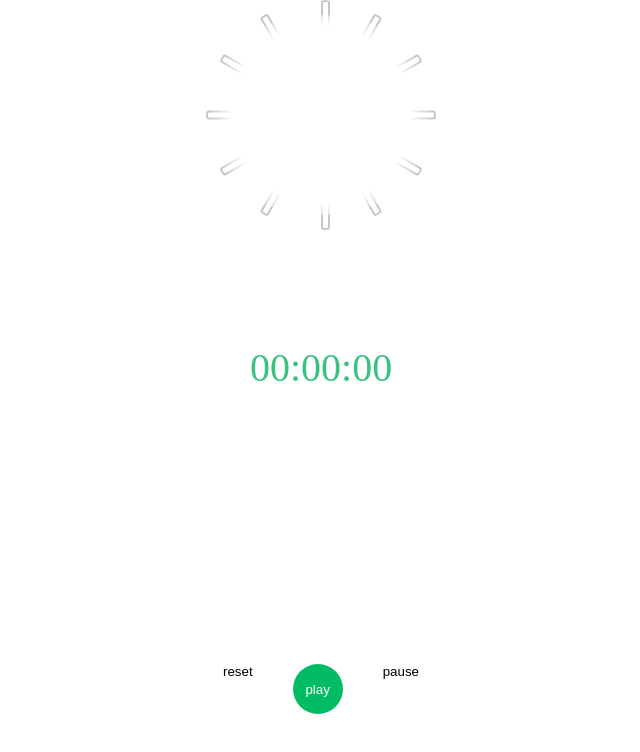
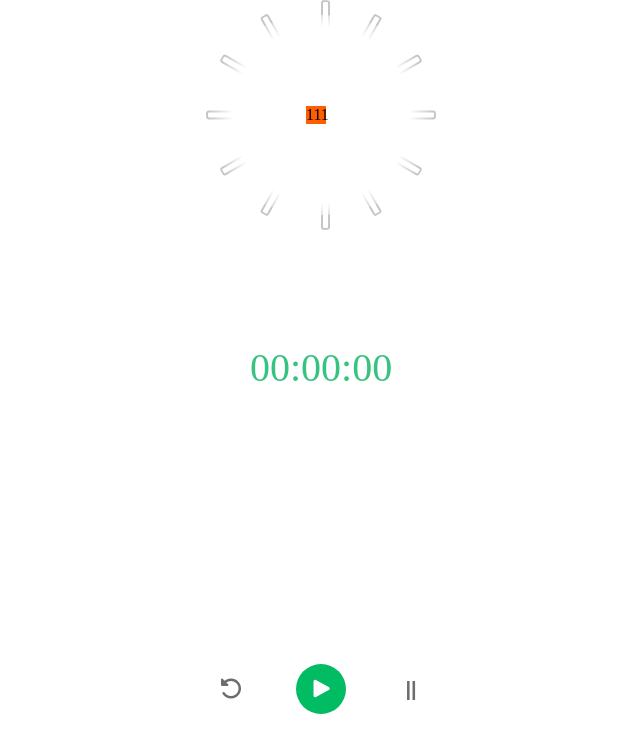
Before and after one commit to Filza-150/4th-assignment-stopwatch, a plain HTML site: page index.html in a window 1280 px wide. Shown: the whole page, without its empty margins (319-959 px from the left). Drawn offline with Linux system fonts and the light colour scheme.

Commit message:
needle functionality start

```diff
--- a/index.html
+++ b/index.html
@@ -4,6 +4,7 @@
     <meta charset="UTF-8">
     <meta name="viewport" content="width=device-width, initial-scale=1.0">
     <title>Stop Watch</title>
+    <link rel="stylesheet" href="https://cdnjs.cloudflare.com/ajax/libs/font-awesome/7.3.1/css/all.css" integrity="sha512-x9WwyMYBnlXMNQ6kQ/Lyzu1NqIhLQKL5Oq6xByfXuRj7s9CskyCbLv/1IjqzJmXwFXWr0ov6jBV7Qbc0hh9nHg==" crossorigin="anonymous" referrerpolicy="no-referrer">
     <link rel="stylesheet" href="style.css">
 </head>
 <body>
@@ -16,7 +17,10 @@
           <div class="clock-line forth"></div>
           <div class="clock-line fifth"></div>
           <div class="clock-line sixth"></div>
-          <div class="center"></div>
+          <div class="center">
+              <div class="center-neddle">111</div>
+        </div>
+
         </div>
     </div>
 
@@ -27,9 +31,9 @@
     </div>
 
     <div class="clock-btn">
-        <button onclick="resetCount()">reset</button>
-        <button class="clock-btn-center" onclick="startCount()">play</button>
-        <button onclick="pauseCount()">pause</button>
+        <button onclick="resetCount()"><i class="fa-solid fa-rotate-left"></i></button>
+        <button class="clock-btn-center" onclick="startCount()"><i class="fa-solid fa-play"></i></button>
+        <button onclick="pauseCount()" class="pause">||</button>
     </div>
 
 
--- a/style.css
+++ b/style.css
@@ -21,9 +21,10 @@
   width: 230px;
   aspect-ratio: 1;
   border-radius: 50%;
-  /* background-color: aliceblue; */
+  /* background-color: rgb(47, 113, 172); */
   position: relative;
   overflow: hidden;
+
 }
 .clock-line {
   position: absolute;
@@ -63,6 +64,9 @@
 .center {
   width: 250px;
   height: 200px;
+  display: flex;
+  justify-content: space-between;
+  align-items: center;
   /* background-color: black; */
    background: radial-gradient(
         circle,
@@ -79,6 +83,12 @@
   top: 50%;
   left: 50%;
   transform: translate(-50%, -50%);
+}
+.center-neddle{
+  width: 20px;
+  background-color: rgb(255, 94, 0);
+  position: relative;
+  left: 110px;
 }
 .counting{
     width: 100%;
@@ -101,14 +111,23 @@ span {
     gap: 40px;
 }
 .clock-btn-center {
-    width: 50px;
-    height: 50px;
     border-radius: 50%;
     background-color: #01BC63;
     color: #fff;
-}
-button{
+    font-size: 20px;
+  }
+  button {
+  width: 50px;
+  height: 50px;
   border: none;
   cursor: pointer;
   background-color: #fff;
 }
+.fa-rotate-left, .pause{
+  color: #6D6D6D;
+  font-size: 20px;
+}
+.pause{
+  font-weight: 900;
+
+}
```
